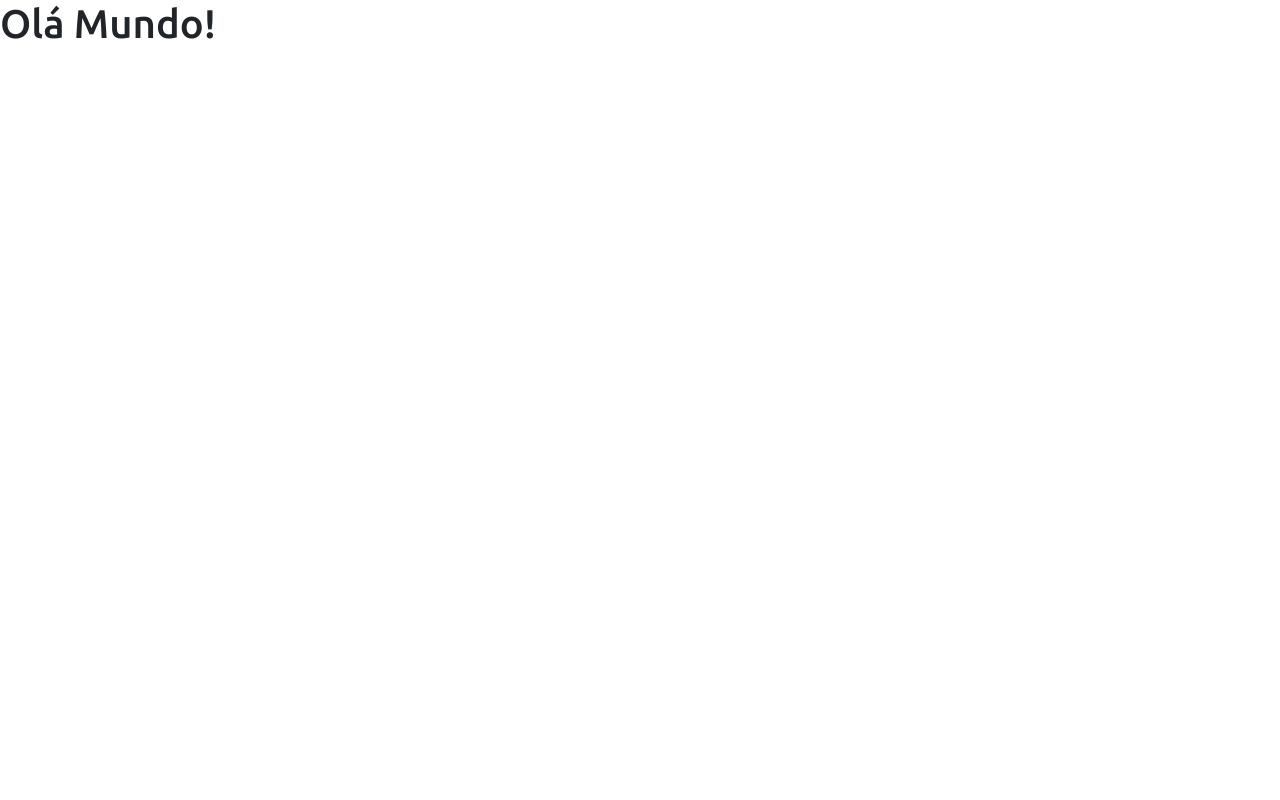
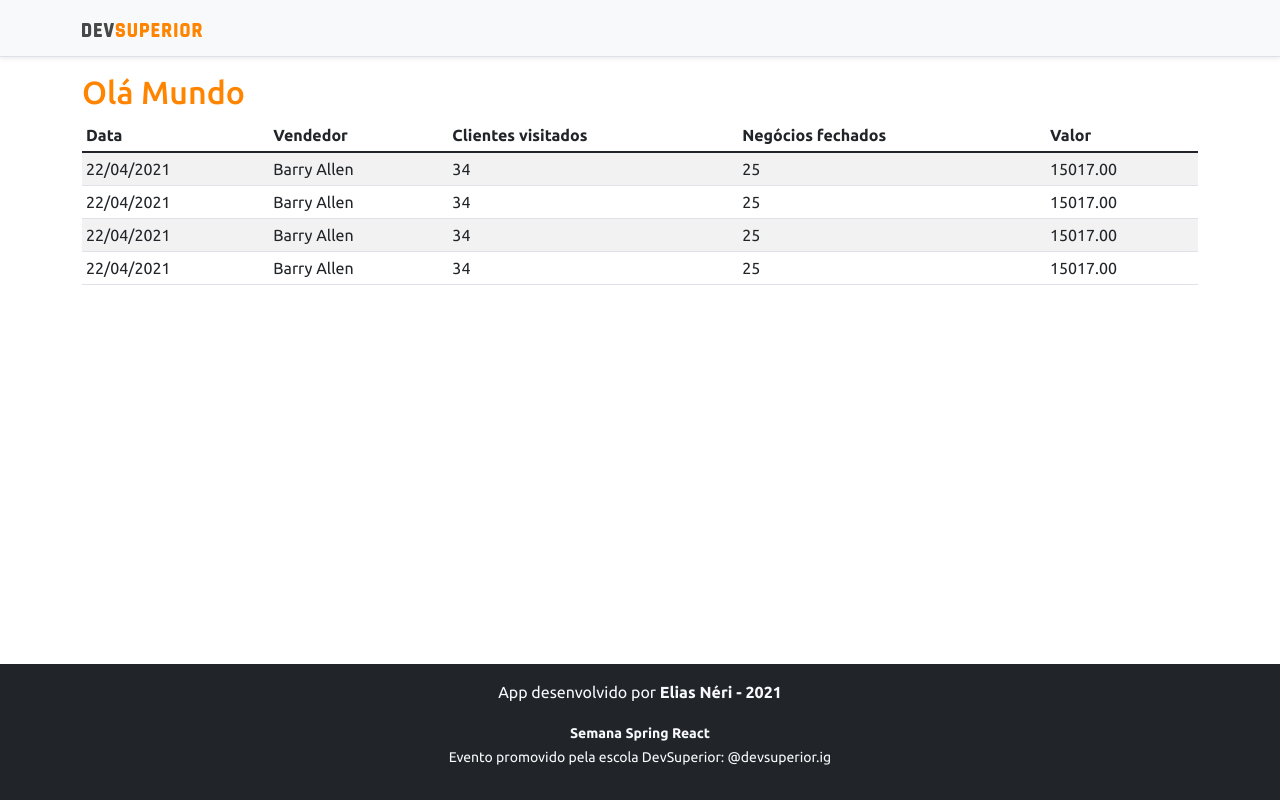
Before and after one commit to eliasneri/sds4, a React (Create React App) app in the folder frontend/: page / in a window 1280 px wide. Built offline with nearby package versions, Linux system fonts and the light colour scheme.

Commit message:
Basic static components

```diff
--- a/frontend/src/App.tsx
+++ b/frontend/src/App.tsx
@@ -1,10 +1,20 @@
 import React from 'react';
+import Navbar from 'components/Navbar';
+import Footer from 'components/Footer';
+import DataTable from 'components/DataTable';
 
 function App() {
   return (
-  <div>
-    <h1>Olá Mundo!</h1>
-  </div>  );
+    <>
+       <Navbar />
+       <div className="container">
+         <h2 className="text-primary">Olá Mundo</h2>
+         <DataTable />
+
+       </div>
+        <Footer />
+   </>
+  );
 }
 
 export default App;
--- a/frontend/src/assets/css/styles.css
+++ b/frontend/src/assets/css/styles.css
@@ -2,6 +2,13 @@
 :root {
     --color-primary: #FF8400;
 }
+
+a {
+  text-decoration: none !important;
+  color: inherit !important;
+
+}
+
 
 html, body {
     height: 100%;
--- /dev/null
+++ b/frontend/src/components/DataTable/index.tsx
@@ -0,0 +1,52 @@
+import React from "react";
+
+function DataTable() {
+    return (
+        <div className="table-responsive">
+            <table className="table table-striped table-sm">
+                <thead>
+                    <tr>
+                        <th>Data</th>
+                        <th>Vendedor</th>
+                        <th>Clientes visitados</th>
+                        <th>Negócios fechados</th>
+                        <th>Valor</th>
+                    </tr>
+                </thead>
+                <tbody>
+                    <tr>
+                        <td>22/04/2021</td>
+                        <td>Barry Allen</td>
+                        <td>34</td>
+                        <td>25</td>
+                        <td>15017.00</td>
+                    </tr>
+                    <tr>
+                        <td>22/04/2021</td>
+                        <td>Barry Allen</td>
+                        <td>34</td>
+                        <td>25</td>
+                        <td>15017.00</td>
+                    </tr>
+                    <tr>
+                        <td>22/04/2021</td>
+                        <td>Barry Allen</td>
+                        <td>34</td>
+                        <td>25</td>
+                        <td>15017.00</td>
+                    </tr>
+                    <tr>
+                        <td>22/04/2021</td>
+                        <td>Barry Allen</td>
+                        <td>34</td>
+                        <td>25</td>
+                        <td>15017.00</td>
+                    </tr>
+                </tbody>
+            </table>
+        </div>
+
+    )
+}
+
+export default DataTable;
--- /dev/null
+++ b/frontend/src/components/Footer/index.tsx
@@ -0,0 +1,16 @@
+import React from "react";
+
+function Footer() {
+    return (
+        <footer className="footer mt-auto py-3 bg-dark">
+            <div className="container">
+                <p className="text-light">App desenvolvido por <strong> <a href="https://github.com/eliasneri" target="_blank" rel="noreferrer" />Elias Néri - 2021 </strong></p>
+                <p className="text-light"><small><strong>Semana Spring React</strong><br />
+                    Evento promovido pela escola DevSuperior: <a href="https://instagram.com/devsuperior.ig" target="_blank" rel="noreferrer">@devsuperior.ig</a></small></p>
+            </div>
+        </footer>
+
+    )
+}
+
+export default Footer;
--- /dev/null
+++ b/frontend/src/components/Navbar/index.tsx
@@ -0,0 +1,18 @@
+import React from "react";
+import ImgDsDark from 'assets/img/ds-dark.svg';
+
+
+
+function Navbar (){
+    return(
+        <div className="d-flex flex-column flex-md-row align-items-center p-3 px-md-4 mb-3 bg-light border-bottom shadow-sm">
+            <div className="container">
+                <nav className="my-2 my-md-0 mr-md-3">
+                    <img src={ImgDsDark} alt="DevSuperior" width="120" />
+                </nav>
+            </div>
+        </div>
+    )
+}
+
+export default Navbar;
```
Also changed, not shown: frontend/src/assets/img/ds-dark.svg (added).
